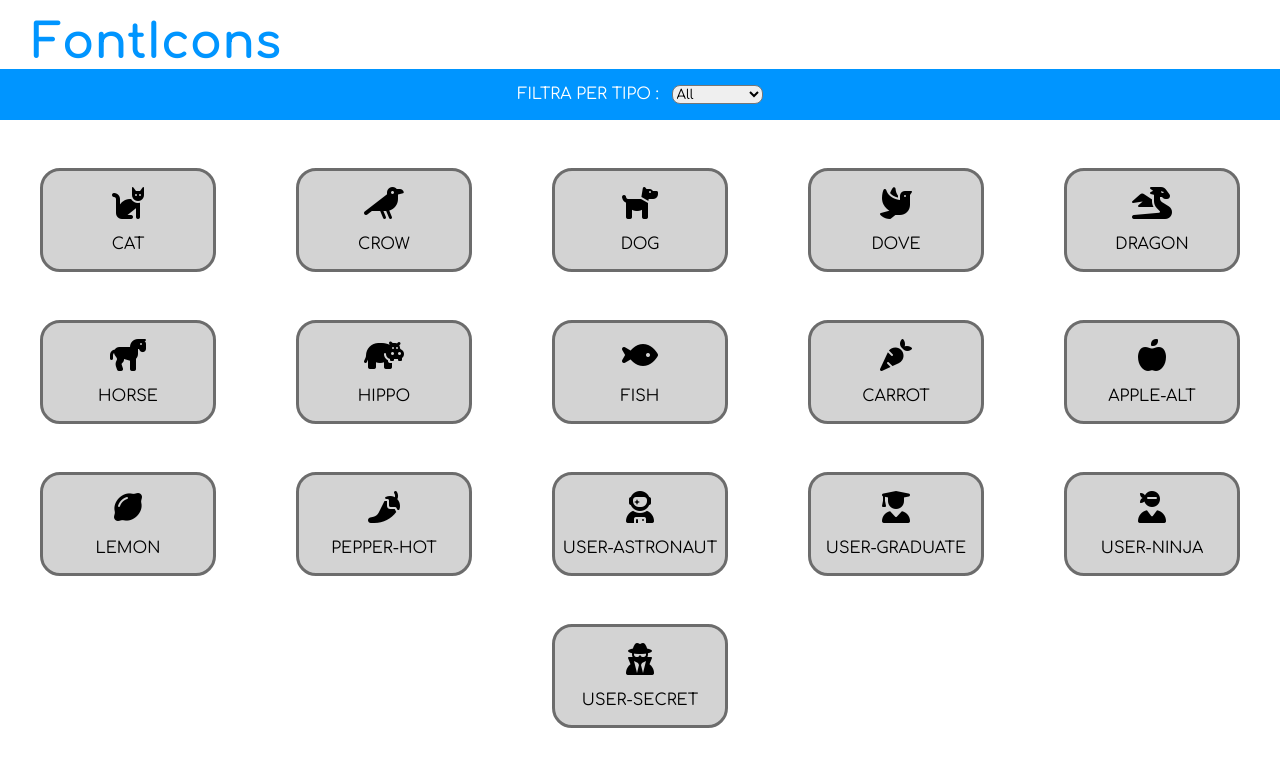
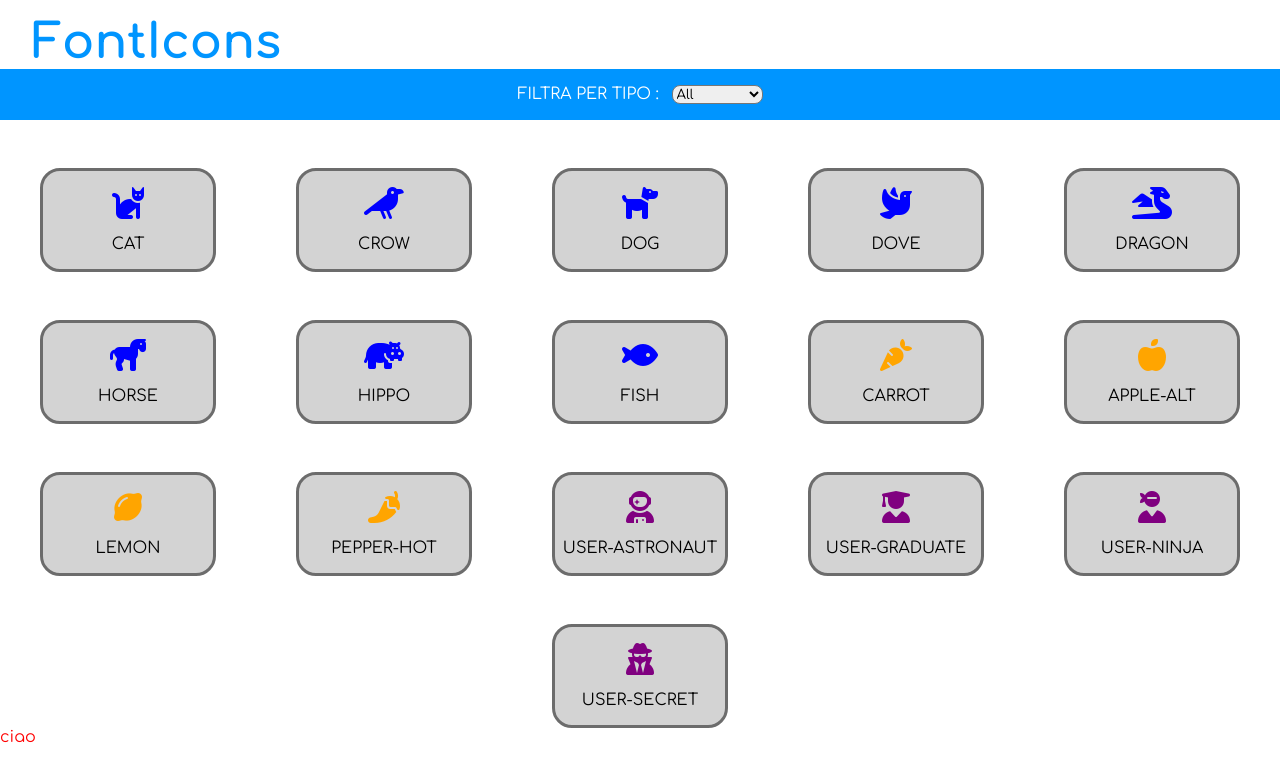
Before and after one commit to marcomammi02/js-es6-icons, a plain HTML site: page index.html in a window 1280 px wide. Drawn offline with Linux system fonts and the light colour scheme.

Commit message:
Color icons

```diff
--- a/index.html
+++ b/index.html
@@ -44,6 +44,7 @@
         <div class="container">
 
         </div>
+        <p style="color: red;">ciao</p>
     </main>
 </body>
 </html>
--- a/script.js
+++ b/script.js
@@ -4,112 +4,112 @@ const arrIcons = [
 		prefix: 'fa-',
 		type: 'animal',
 		family: 'fas',
-		color: 'orange'
+		color: 'blue'
 	},
 	{
 		name: 'crow',
 		prefix: 'fa-',
 		type: 'animal',
 		family: 'fas',
-		color: 'orange'
+		color: 'blue'
 	},
 	{
 		name: 'dog',
 		prefix: 'fa-',
 		type: 'animal',
 		family: 'fas',
-		color: 'orange'
+		color: 'blue'
 	},
 	{
 		name: 'dove',
 		prefix: 'fa-',
 		type: 'animal',
 		family: 'fas',
-		color: 'orange'
+		color: 'blue'
 	},
 	{
 		name: 'dragon',
 		prefix: 'fa-',
 		type: 'animal',
 		family: 'fas',
-		color: 'orange'
+		color: 'blue'
 	},
 	{
 		name: 'horse',
 		prefix: 'fa-',
 		type: 'animal',
 		family: 'fas',
-		color: 'orange'
+		color: 'blue'
 	},
 	{
 		name: 'hippo',
 		prefix: 'fa-',
 		type: 'animal',
 		family: 'fas',
-		color: 'orange'
+		color: 'blue'
 	},
 	{
 		name: 'fish',
 		prefix: 'fa-',
 		type: 'animal',
 		family: 'fas',
-		color: 'orange'
+		color: 'blue'
 	},
 	{
 		name: 'carrot',
 		prefix: 'fa-',
 		type: 'vegetable',
 		family: 'fas',
-		color: 'green'
+		color: 'orange'
 	},
 	{
 		name: 'apple-alt',
 		prefix: 'fa-',
 		type: 'vegetable',
 		family: 'fas',
-		color: 'green'
+		color: 'orange'
 	},
 	{
 		name: 'lemon',
 		prefix: 'fa-',
 		type: 'vegetable',
 		family: 'fas',
-		color: 'green'
+		color: 'orange'
 	},
 	{
 		name: 'pepper-hot',
 		prefix: 'fa-',
 		type: 'vegetable',
 		family: 'fas',
-		color: 'green'
+		color: 'orange'
 	},
 	{
 		name: 'user-astronaut',
 		prefix: 'fa-',
 		type: 'user',
 		family: 'fas',
-		color: 'blue'
+		color: 'purple'
 	},
 	{
 		name: 'user-graduate',
 		prefix: 'fa-',
 		type: 'user',
 		family: 'fas',
-		color: 'blue'
+		color: 'purple'
 	},
 	{
 		name: 'user-ninja',
 		prefix: 'fa-',
 		type: 'user',
 		family: 'fas',
-		color: 'blue'
+		color: 'purple'
 	},
 	{
 		name: 'user-secret',
 		prefix: 'fa-',
 		type: 'user',
 		family: 'fas',
-		color: 'blue'
+		color: 'purple'
 	}
 ];
 
@@ -119,8 +119,9 @@ for (let i = 0; i < arrIcons.length; i++) {
     const eleIconBox = document.createElement('div');
     eleIconBox.classList.add('icon-box');
     eleIconBox.innerHTML = `
-    <i class="fa-solid ${arrIcons[i].prefix}${arrIcons[i].name}"></i>
+    <i class="fa-solid ${arrIcons[i].prefix}${arrIcons[i].name}" style="color: ${arrIcons[i].color}"></i>
     <p class="icon-name">${arrIcons[i].name.toLocaleUpperCase()}</p>
     `;
+
     eleContainer.append(eleIconBox);
 }
```
